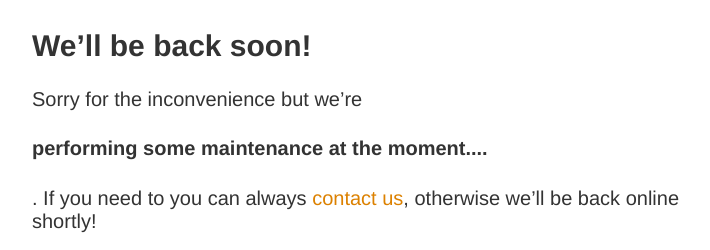
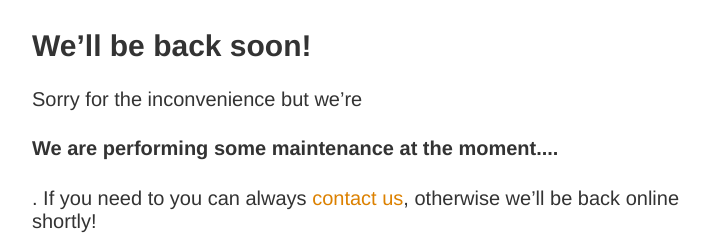
Before and after one commit to alezyy/mygit, a PHP site: page / in a window 1280 px wide. Shown: the part 123-373 px from the top of the page, without its empty margins (283-993 px from the left). Run offline with PHP 8.4, Linux system fonts and the light colour scheme.

Commit message:
add text

```diff
--- a/index.php
+++ b/index.php
@@ -17,7 +17,7 @@ a:hover { color: #333; text-decoration: none; }
 <article>
 <h2>We&rsquo;ll be back soon!</h2>
 <div>
-<p>Sorry for the inconvenience but we&rsquo;re <h4>performing some maintenance at the moment....</h4>. If you need to you can always <a href="mailto:#">contact us</a>, otherwise we&rsquo;ll be back online shortly!</p>
+<p>Sorry for the inconvenience but we&rsquo;re <h4>We are performing some maintenance at the moment....</h4>. If you need to you can always <a href="mailto:#">contact us</a>, otherwise we&rsquo;ll be back online shortly!</p>
 </div>
 </article>
 
```
